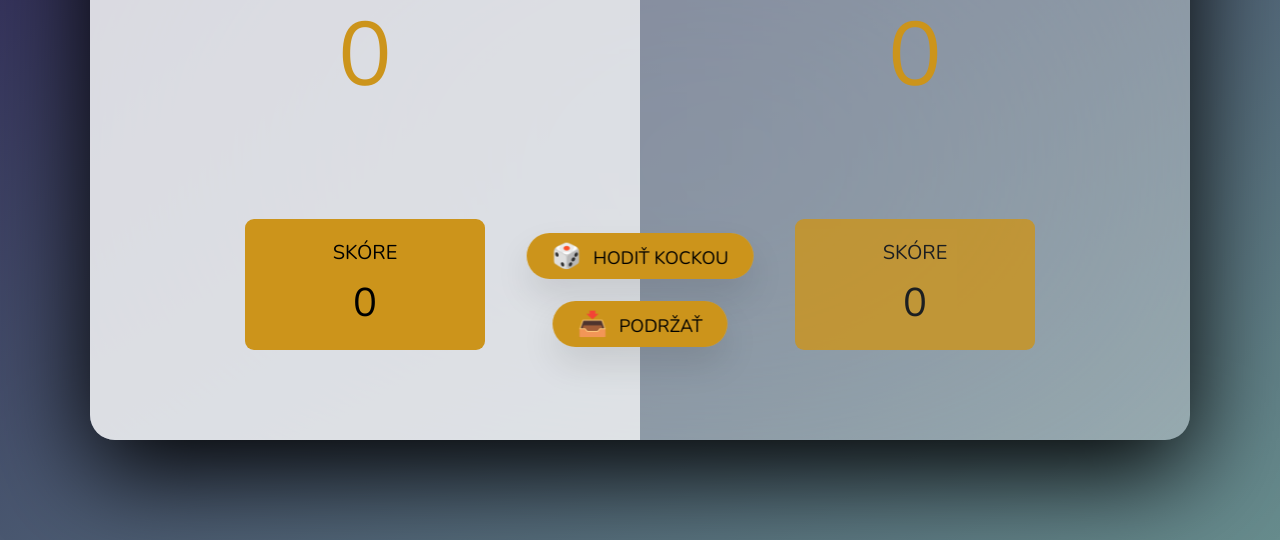
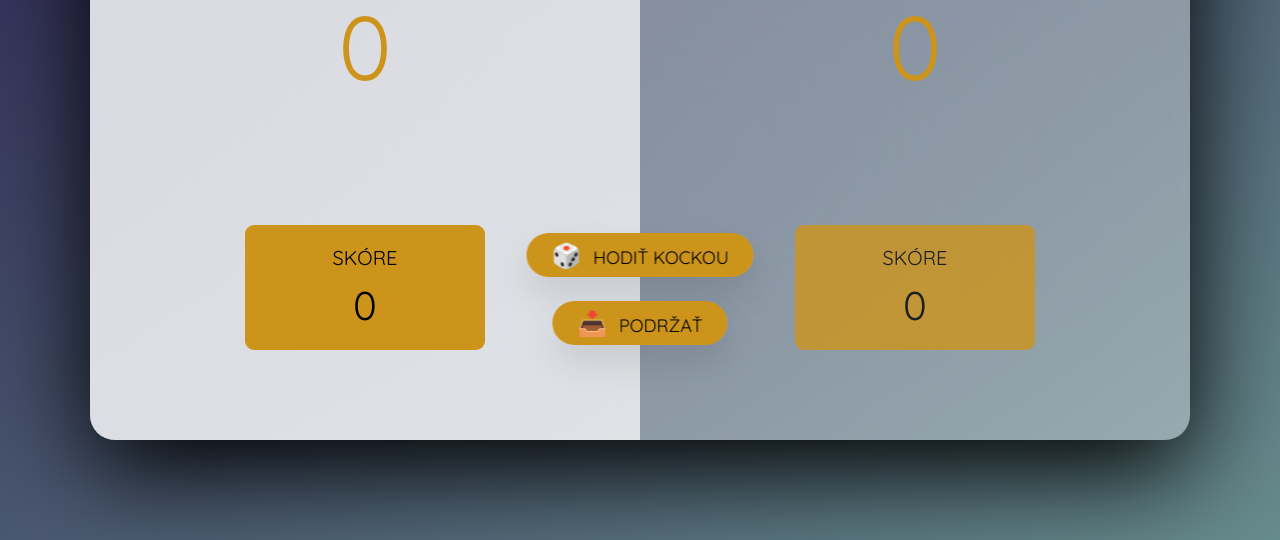
Before and after one commit to laciruzik/portfolio, a plain HTML site: page projekty/hadzanie kockou/index.html in a window 1280 px wide. Shown: the part 260-800 px from the top of the page. Drawn offline with nearby package versions, Linux system fonts and the light colour scheme.

Commit message:
Update style.css

```diff
--- a/projekty/hadzanie kockou/style.css
+++ b/projekty/hadzanie kockou/style.css
@@ -1,4 +1,4 @@
-@import url('https://fonts.googleapis.com/css2?family=Nunito&display=swap');
+@import url('https://fonts.googleapis.com/css2?family=Quicksand&display=swap');
 
 * {
   margin: 0;
@@ -12,7 +12,7 @@ html {
 }
 
 body {
-  font-family: 'Nunito', sans-serif;
+  font-family: 'Quicksand', sans-serif;
   font-weight: 400;
   height: 100vh;
   color: rgb(0, 0, 0);
```
